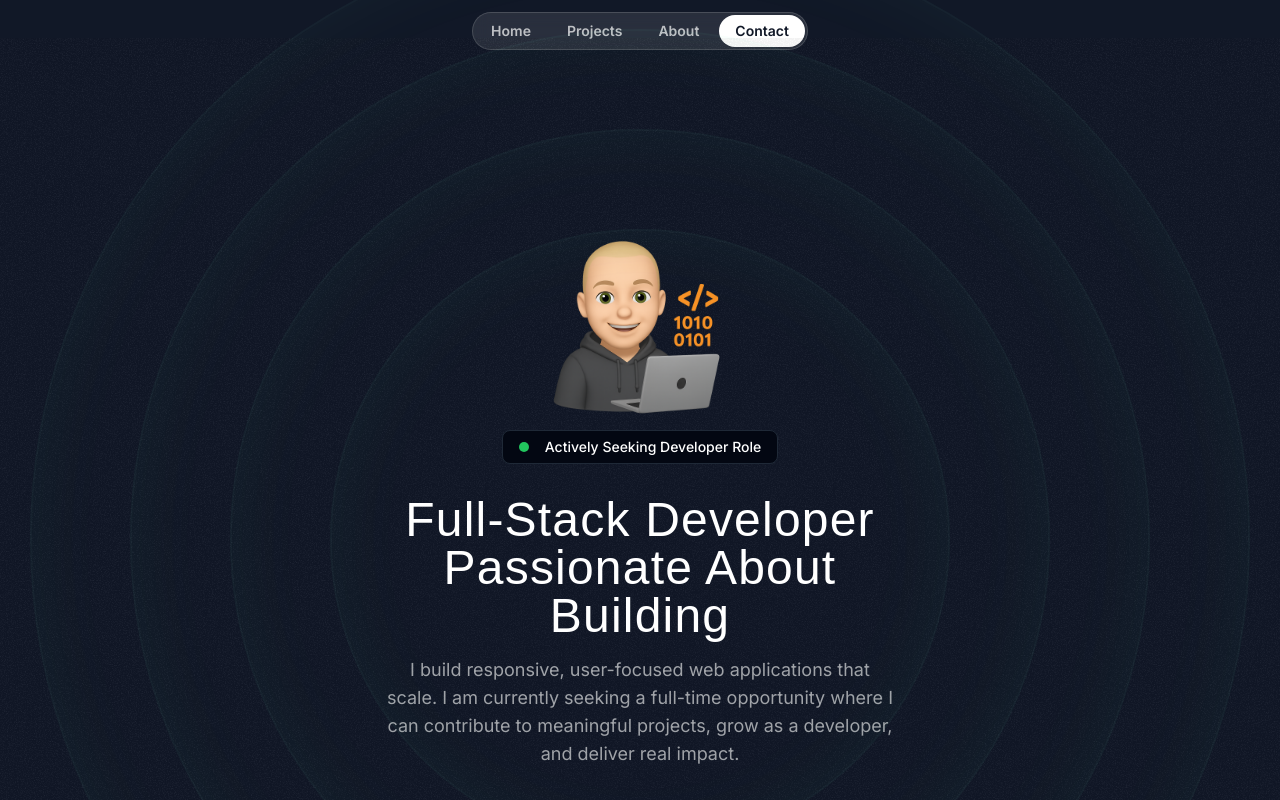
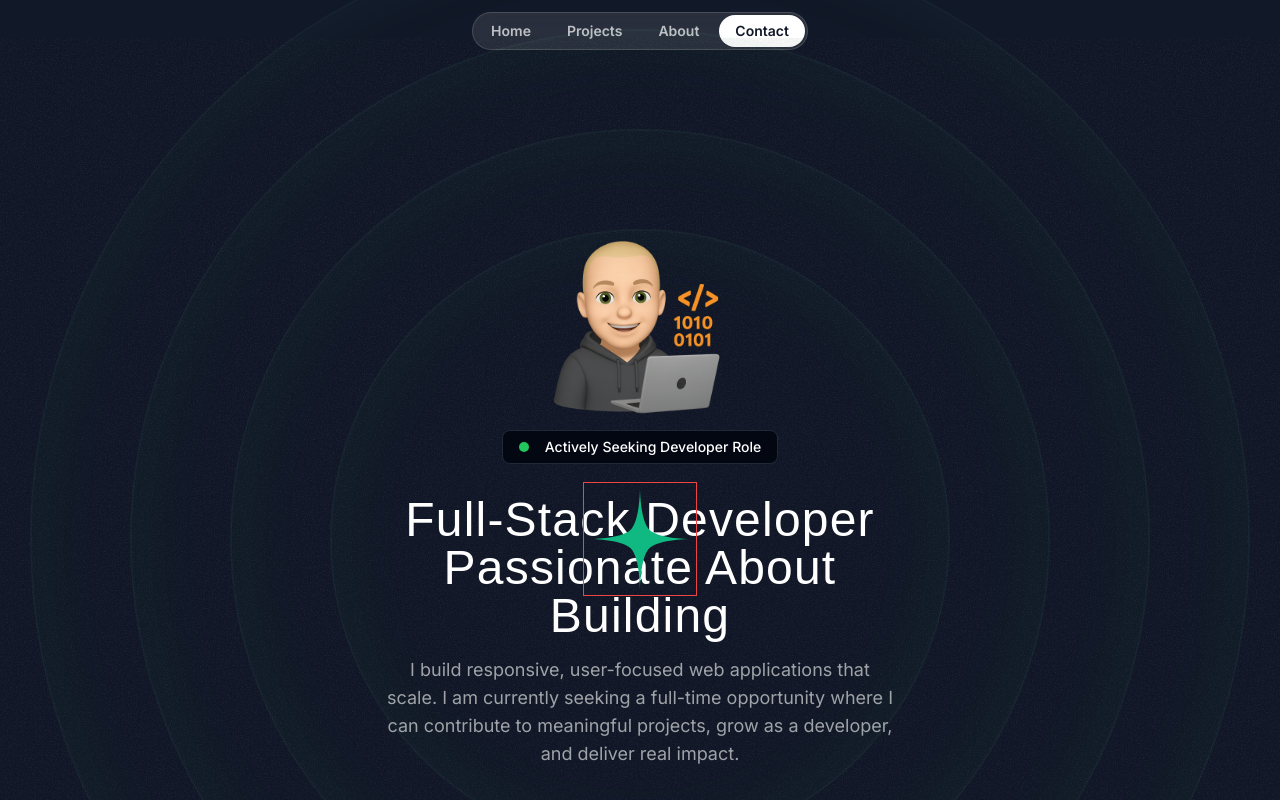
Before and after one commit to NotANumber101/my-portfolio, a Next.js app: page / in a window 1280 px wide. Shown: the top 800 px of the page. Built offline with nearby package versions, Linux system fonts and the light colour scheme; a web font is replaced by a local one.

Commit message:
implement star image

```diff
--- a/src/sections/Hero.tsx
+++ b/src/sections/Hero.tsx
@@ -10,12 +10,18 @@ export const HeroSection = () => {
       <div className="absolute inset-0 -z-30 opacity-5" style={{
         backgroundImage: `url(${GrainImage.src})`,
       }}></div>
+
       <div className="size-[620px] hero-ring"></div>
       <div className="size-[820px] hero-ring"></div>
       <div className="size-[1020px] hero-ring"></div>
       <div className="size-[1220px] hero-ring"></div>
+      <div className="absolute left-1/2 top-1/2 -translate-x-1/2 -translate-y-1/2 border border-red-500">
+        <div>
+          <StarIcon className="size-28 text-emerald-500" />
+        </div>
+      </div>
+
       <div className="container">
-
         <div className="flex flex-col items-center">
           <Image
             src={memojiImage}
```
